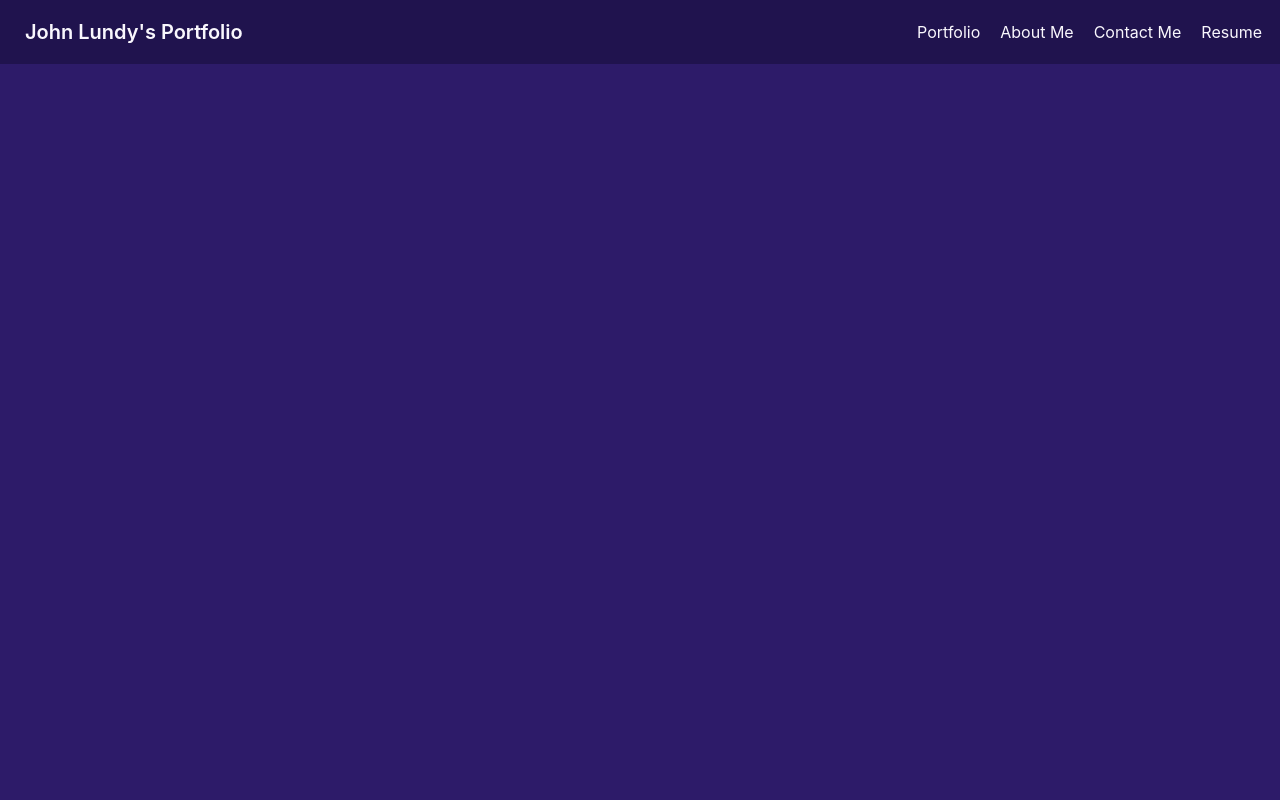
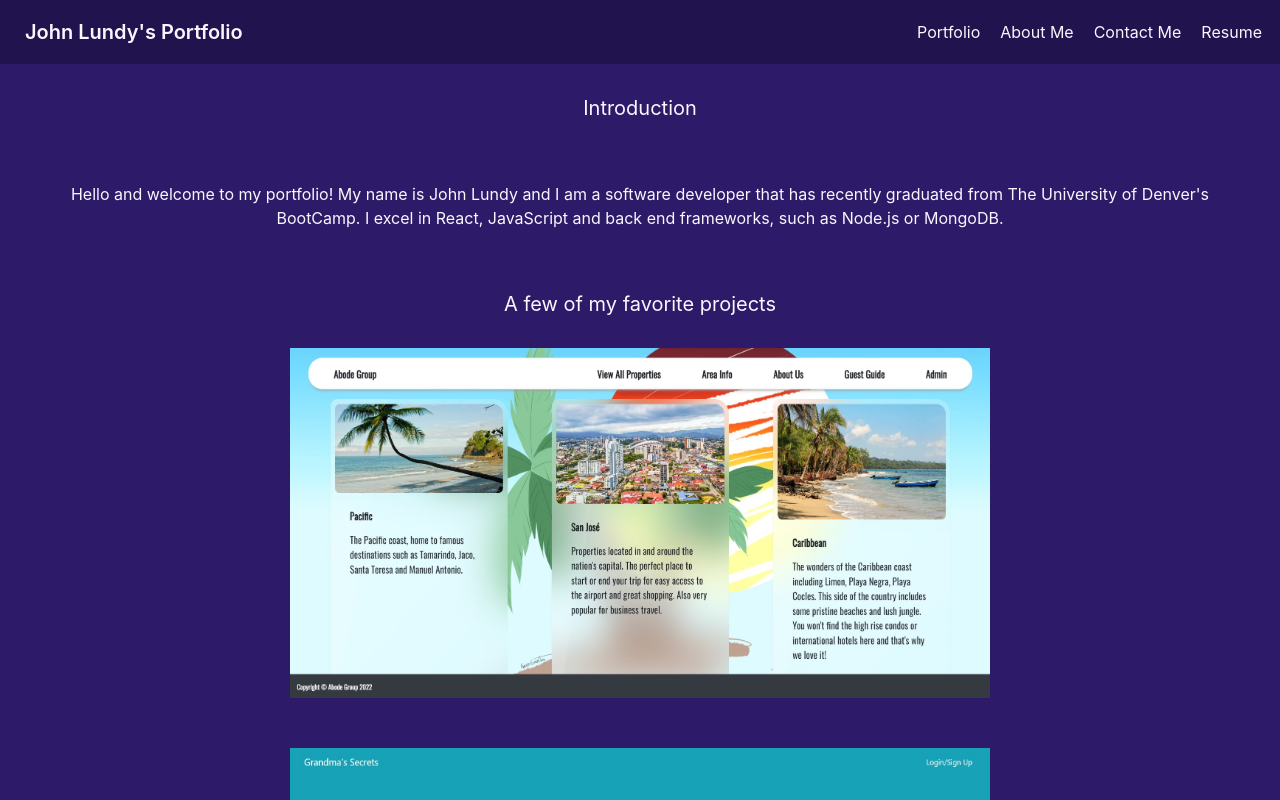
Before and after one commit to johnlundy94/portfolio, a React (Create React App) app: page / in a window 1280 px wide. Shown: the top 800 px of the page. Built offline with nearby package versions, Linux system fonts and the light colour scheme.

Commit message:
Set up home page

```diff
--- a/src/App.js
+++ b/src/App.js
@@ -3,12 +3,15 @@ import "./App.css";
 
 import NavBar from "./pages/NavBar/NavBar";
 import Portfolio from "./pages/Portfolio/Portfolio";
+import Home from "./pages/Home/Home";
 
 function App() {
   return (
     <Router>
       <Routes>
         <Route path="/" element={<NavBar />}>
+          <Route path="/" element={<Home />} />
+
           <Route path="/portfolio" element={<Portfolio />} />
         </Route>
       </Routes>
--- /dev/null
+++ b/src/pages/Home/Home.css
@@ -0,0 +1,9 @@
+.intro-heading {
+  text-align: center;
+  margin-top: 30px;
+}
+
+.intro-paragraph {
+  text-align: center;
+  margin: 60px;
+}
--- a/src/pages/Home/Home.jsx
+++ b/src/pages/Home/Home.jsx
@@ -0,0 +1,58 @@
+import ImageGrand from "../../assets/images/GrandmasSecrets.jpg";
+import Abode from "../../assets/images/Abode.jpg";
+import "./Home.css";
+
+export default function AboutMe() {
+  return (
+    <div>
+      <h1 className="intro-heading normal-case text-xl">Introduction</h1>
+      <p className="intro-paragraph">
+        Hello and welcome to my portfolio! My name is John Lundy and I am a
+        software developer that has recently graduated from The University of
+        Denver's BootCamp. I excel in React, JavaScript and back end frameworks,
+        such as Node.js or MongoDB.
+      </p>
+      <h2 className="intro-heading normal-case text-xl">
+        A few of my favorite projects
+      </h2>
+      <div className="flex-container">
+        <div className="image-container">
+          <img className="image" src={Abode} alt="Abode" />
+          <div className="image-overlay">
+            <div className="image-title">Abode Group</div>
+            <p className="image-description">
+              Full front and backend framework, developed with React and
+              Firebase. This website is a landing page for those who want to
+              look at the beautiful properties that Abode Group has to offer on
+              the airbnb website.
+            </p>
+            <p class="image-description">Technologies used: Firebase, React</p>
+            <a href="https://github.com/irv0735/Abode_Group_V2">GitHub Repo</a>
+            <a href="https://abode-group.netlify.app/">Live Site</a>
+          </div>
+        </div>
+        <div className="image-container">
+          <img className="image" src={ImageGrand} alt="Grandmas Secrets" />
+          <div className="image-overlay">
+            <div className="image-title">Grandmas Secrets</div>
+            <p className="image-description">
+              Our first full stack MERN application, developed to give all you
+              foodies out there a place to research your favorite recipes! Just
+              search our extensive third party API to find that perfect morning
+              breakfast to impress your family. Or maybe a guilty pleasure of
+              some delectable cookies. Find all those recipes in one stop, and
+              save to refer to later!
+            </p>
+            <p class="image-description">
+              Technologies used: MongoDB, Express, Apollo, Node.js, React
+            </p>
+            <a href="https://github.com/akerschen-coder/peoples-recipes">
+              GitHub Repo
+            </a>
+            <a href="https://secret-lake-40251.herokuapp.com/">Live Site</a>
+          </div>
+        </div>
+      </div>
+    </div>
+  );
+}
```
